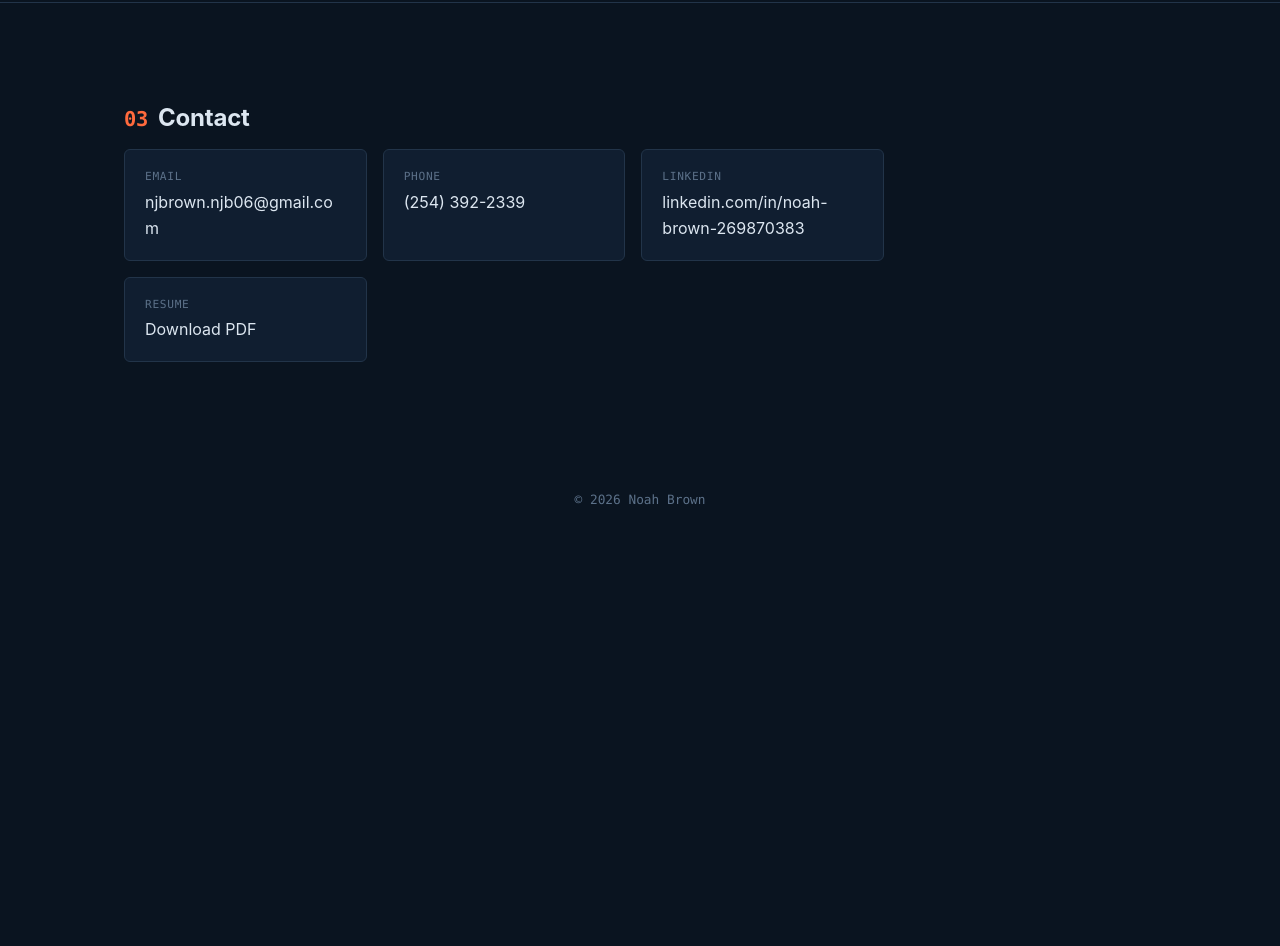
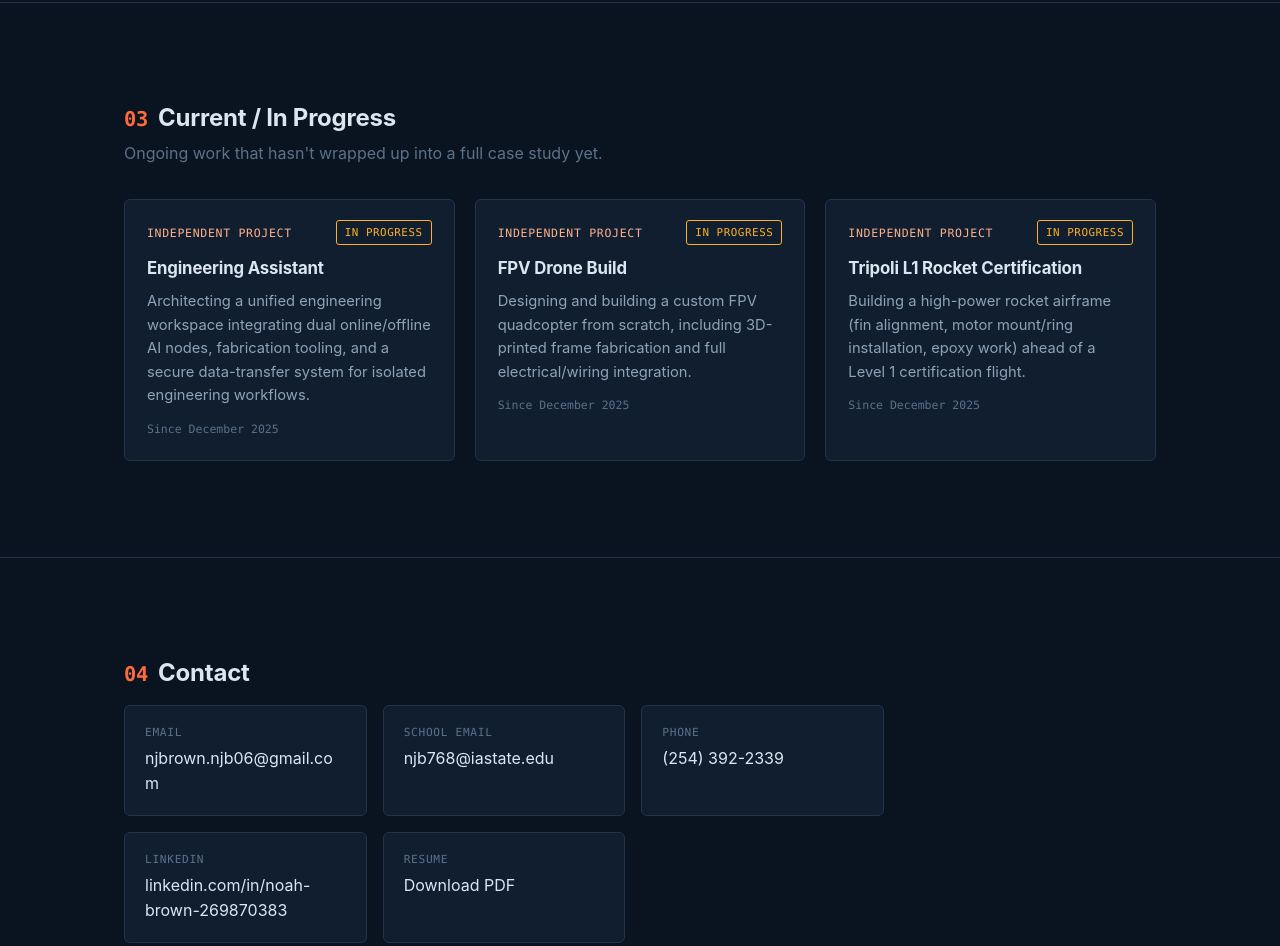
Before and after one commit to noahjb76/Digital-Portfolio, a plain HTML site: page index.html in a window 1280 px wide. Shown: the part 1765-2711 px from the top of the page. Before the commit the page ends 2308 px from the top, so only its background shows below. Drawn offline with Linux system fonts and the light colour scheme.

Commit message:
Add school email and a Current/In Progress section
Contact now lists both the personal and ISU email. Added a lightweight
IN_PROGRESS_PROJECTS list and a new "Current / In Progress" section for
work that isn't a full case study yet (Engineering Assistant, FPV drone
build, Tripoli L1 rocket certification), seeded from the resume.

Co-Authored-By: Claude Sonnet 5 <noreply@anthropic.com>

```diff
--- a/css/styles.css
+++ b/css/styles.css
@@ -328,6 +328,45 @@ section:last-of-type {
   margin-bottom: 0;
 }
 
+/* ---- Current / In Progress ---- */
+
+.section-intro {
+  color: var(--text-faint);
+  margin-top: -8px;
+  margin-bottom: 32px;
+}
+
+.progress-grid {
+  display: grid;
+  grid-template-columns: repeat(auto-fill, minmax(260px, 1fr));
+  gap: 20px;
+}
+
+.progress-card {
+  background: var(--bg-panel);
+  border: 1px solid var(--line);
+  border-radius: 6px;
+  padding: 20px 22px 22px;
+}
+
+.progress-card h3 {
+  font-size: 1.05rem;
+  margin-bottom: 8px;
+}
+
+.progress-card .card-summary {
+  color: var(--text-dim);
+  font-size: 0.92rem;
+  margin-bottom: 0;
+}
+
+.progress-started {
+  font-family: var(--font-mono);
+  font-size: 0.72rem;
+  color: var(--text-faint);
+  margin: 12px 0 0;
+}
+
 /* ---- Contact ---- */
 
 .contact-grid {
--- a/index.html
+++ b/index.html
@@ -15,6 +15,7 @@
       <nav>
         <a href="#about">About</a>
         <a href="#projects-section">Projects</a>
+        <a href="#in-progress">In Progress</a>
         <a href="#contact">Contact</a>
       </nav>
     </div>
@@ -51,13 +52,25 @@
       </div>
     </section>
 
+    <section id="in-progress">
+      <div class="container">
+        <h2><span class="tag-index">03</span>Current / In Progress</h2>
+        <p class="section-intro">Ongoing work that hasn't wrapped up into a full case study yet.</p>
+        <div id="progress-grid" class="progress-grid"></div>
+      </div>
+    </section>
+
     <section id="contact">
       <div class="container">
-        <h2><span class="tag-index">03</span>Contact</h2>
+        <h2><span class="tag-index">04</span>Contact</h2>
         <div class="contact-grid">
           <a href="mailto:njbrown.njb06@gmail.com" class="contact-item">
             <span class="contact-label">Email</span>
             <span class="contact-value">njbrown.njb06@gmail.com</span>
+          </a>
+          <a href="mailto:njb768@iastate.edu" class="contact-item">
+            <span class="contact-label">School Email</span>
+            <span class="contact-value">njb768@iastate.edu</span>
           </a>
           <a href="tel:+12543922339" class="contact-item">
             <span class="contact-label">Phone</span>
--- a/js/app.js
+++ b/js/app.js
@@ -39,6 +39,22 @@ function renderProjectGrid() {
       </a>
     `;
   }).join("");
+}
+
+function renderInProgressGrid() {
+  const grid = document.getElementById("progress-grid");
+  if (!grid) return;
+  grid.innerHTML = IN_PROGRESS_PROJECTS.map((item) => `
+    <div class="progress-card">
+      <div class="card-top-row">
+        <span class="card-category">${escapeHtml(item.category)}</span>
+        <span class="status-badge in-progress">In Progress</span>
+      </div>
+      <h3>${escapeHtml(item.title)}</h3>
+      <p class="card-summary">${escapeHtml(item.description)}</p>
+      ${item.started ? `<p class="progress-started">Since ${escapeHtml(item.started)}</p>` : ""}
+    </div>
+  `).join("");
 }
 
 function renderDetailView(project) {
@@ -98,5 +114,6 @@ function route() {
 document.getElementById("year").textContent = new Date().getFullYear();
 
 renderProjectGrid();
+renderInProgressGrid();
 route();
 window.addEventListener("hashchange", route);
--- a/js/projects-data.js
+++ b/js/projects-data.js
@@ -99,3 +99,51 @@ const PROJECTS = [
     ]
   }
 ];
+
+// ============================================================================
+// IN-PROGRESS / CURRENT WORK
+// ============================================================================
+// Lighter-weight entries for work that's underway but not written up as a
+// full case study yet. Shown in the "Current / In Progress" section, not
+// clickable, no images required. Once a project here is finished and
+// documented, move it up into PROJECTS above (using the full template)
+// and delete it from here.
+//
+// Field guide:
+//   title       - project name
+//   category    - short tag shown above the title
+//   description - 1-2 sentences on what you're doing
+//   started     - e.g. "December 2025" (optional, shown as a small meta line)
+// ============================================================================
+
+/* TEMPLATE — copy this, uncomment, fill in, and add to the array below:
+
+{
+  title: "Project Name",
+  category: "Category Name",
+  description: "What you're doing.",
+  started: "Month Year"
+},
+
+*/
+
+const IN_PROGRESS_PROJECTS = [
+  {
+    title: "Engineering Assistant",
+    category: "Independent Project",
+    description: "Architecting a unified engineering workspace integrating dual online/offline AI nodes, fabrication tooling, and a secure data-transfer system for isolated engineering workflows.",
+    started: "December 2025"
+  },
+  {
+    title: "FPV Drone Build",
+    category: "Independent Project",
+    description: "Designing and building a custom FPV quadcopter from scratch, including 3D-printed frame fabrication and full electrical/wiring integration.",
+    started: "December 2025"
+  },
+  {
+    title: "Tripoli L1 Rocket Certification",
+    category: "Independent Project",
+    description: "Building a high-power rocket airframe (fin alignment, motor mount/ring installation, epoxy work) ahead of a Level 1 certification flight.",
+    started: "December 2025"
+  }
+];
```
Also changed, not shown: 1 other file.
